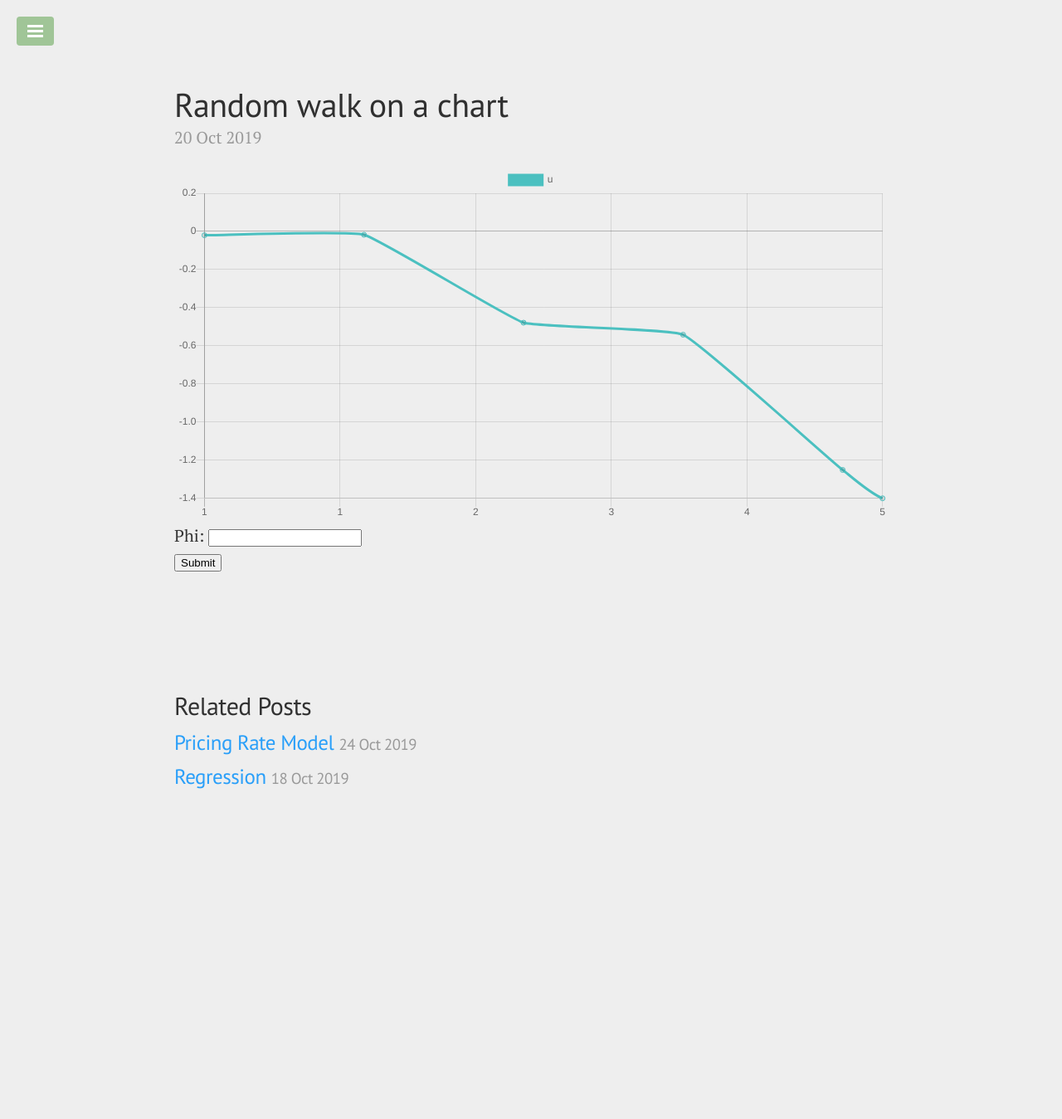
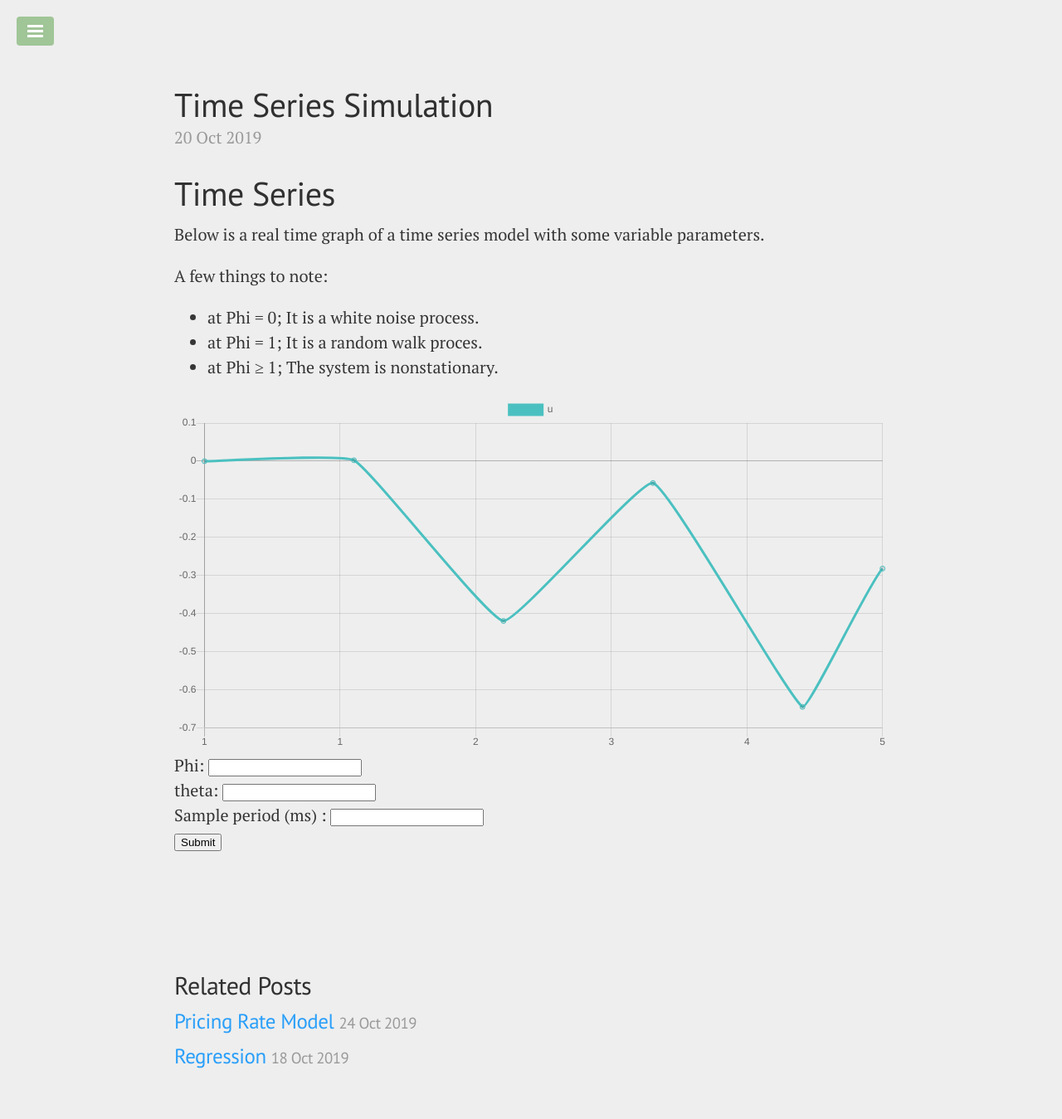
Before and after one commit to AnthonyA28/AnthonyA28.github.io, a Jekyll site: the page built from _posts/2019-10-20-charts.md, in a window 1280 px wide. Shown: the whole page at 83% size. Built offline with Jekyll 4.4.1, drawn with Linux system fonts in a browser that asks for light colours; nearby versions of some CDN libraries; before the commit the page ends 1012 px from its top, so only the background shows below that; some of the changed lines change nothing that is shown.

Commit message:
update charts

```diff
--- a/_includes/chart_random_walk.html
+++ /dev/null
@@ -1,83 +0,0 @@
-<canvas id="chart" class="chartjs" width="300" height="150"></canvas>
-
-<script src="https://cdnjs.cloudflare.com/ajax/libs/Chart.js/2.5.0/Chart.min.js"></script>
-
-<form>
-    Phi: <input type="number" id="phi_id"><br>
-    <input type="submit" value="Submit" onclick="update_phi()">
-</form>
-
-<script>
-var phi = 1;
-var dt = 1000;
-
-function update_phi() {
-    phi = document.getElementById("phi_id").value;
-}
-
-var start_time = new Date().getTime();
-
-chart = new Chart(document.getElementById("chart"),
-    {"type":"line",
-        "data":{
-        "labels":[],
-        "datasets":[{"label":"u",
-        "data":[],
-        "fill":false,
-        "borderColor":"rgb(75, 192, 192)",
-        "lineTension":0.1}]},
-        "options":{}
-    }
-);
-
-
-function addData(chart, label, data) {
-    chart.data.labels.push(label);
-    chart.data.datasets.forEach((dataset) => {
-      dataset.data.push(data);
-    });
-    chart.update();
-}
-
-function removeData(chart) {
-    chart.data.labels.shift();
-    chart.data.datasets.forEach((dataset) => {
-        dataset.data.shift();
-    });
-    chart.update();
-}
-
-
-function the_fn(last_y){
-  var next_y = last_y + phi*((Math.random() * (1 - (-1)) ) + (-1));
-  return next_y;
-}
-
-function timed_callback() {
-  var current_time = new Date();
-  let s = (current_time - start_time)/1000.0;
-//   console.log(s);
-//   console.log(chart.data.datasets[0].data);
-  let length = chart.data.datasets[0].data.length;
-
-  if( length>0 ){
-    var y_nminus1 = chart.data.datasets[0].data[length-1]
-  } else {
-    var y_nminus1 = 0;
-    addData(chart, s, y_nminus1);
-  }
-
-  let y = the_fn(y_nminus1);
-  addData(chart, s, y);
-  console.log("length: ", length, ", y: ", y, " y minus 1: ", y_nminus1 );
-
-  if(chart.data.labels.length > 100) { removeData(chart)};
-  // if( chart.data.length > 5 ) {removeData(chart);}
-  setTimeout(timed_callback, dt);
-}
-
-
-
-setTimeout(timed_callback, dt);
-
-</script>
--- a/_posts/2019-10-20-charts.md
+++ b/_posts/2019-10-20-charts.md
@@ -1,8 +1,146 @@
 ---
-title: Random walk on a chart
+title: Time Series Simulation
 layout: article_post
 section: article
-excerpt: This is what a random walk looks like
+excerpt: Graphing a time series with variable parameters.
 ---
 
-{% include chart_random_walk.html %}
+
+# Time Series
+
+Below is a real time graph of a time series model with some variable parameters.
+
+A few things to note:<br>
+* at Phi = 0; It is a white noise process.
+* at Phi = 1; It is a random walk proces.
+* at Phi ≥ 1; The system is nonstationary.
+
+
+
+
+
+<canvas id="chart" class="chartjs" width="300" height="150"></canvas>
+
+<script src="https://cdnjs.cloudflare.com/ajax/libs/Chart.js/2.5.0/Chart.min.js"></script>
+
+<form action="#" onsubmit="update_params();return false">
+    Phi: <input type="text" id="phi_id"><br>
+    theta: <input type="text" id="theta_id"><br>
+    Sample period (ms) : <input type="text" id="samplePeriod_id"><br>
+    <input type="submit">
+</form>
+
+<script>
+var phi = 0;
+var theta = 1;
+var dt = 1000;
+
+function update_params() {
+    let input = document.getElementById("phi_id").value;
+    let x = 0;
+    if( input != "") {
+      x = parseFloat(input);
+      if (isNaN(x)){
+        window.alert("Phi must be a valid number.");
+        document.getElementById("phi_id").value = "";
+        return;
+      }
+      else {
+        phi = x;
+      }
+    }
+
+    input = document.getElementById("samplePeriod_id").value;
+    if ( input != "" ) {
+      x = parseFloat(input);
+      if (isNaN(x)){
+        window.alert("Sample period must be a valid number.");
+        document.getElementById("samplePeriod_id").value = "";
+        return;
+      }
+      else {
+        dt = x;
+      }
+    }
+    input = document.getElementById("theta_id").value;
+    if( input != "") {
+      x = parseFloat(input);
+      if (isNaN(x)){
+        window.alert("theta must be a valid number.");
+        document.getElementById("theta_id").value = "";
+        return;
+      }
+      else {
+        theta = x;
+      }
+    }
+}
+
+var start_time = new Date().getTime();
+
+chart = new Chart(document.getElementById("chart"),
+    {"type":"line",
+        "data":{
+        "labels":[],
+        "datasets":[{"label":"u",
+        "data":[],
+        "fill":false,
+        "borderColor":"rgb(75, 192, 192)",
+        "lineTension":0.1}]},
+        "options":{}
+    }
+);
+
+
+function addData(chart, label, data) {
+    chart.data.labels.push(label);
+    chart.data.datasets.forEach((dataset) => {
+      dataset.data.push(data);
+    });
+    chart.update();
+}
+
+function removeData(chart) {
+    chart.data.labels.shift();
+    chart.data.datasets.forEach((dataset) => {
+        dataset.data.shift();
+    });
+    chart.update();
+}
+
+
+function the_fn(last_y){
+    console.log("phi: " + phi + ", theta: " + theta );
+    var next_y = phi*last_y + theta * ((Math.random() * (1 - (-1)) ) + (-1));
+    return next_y;
+}
+
+function timed_callback() {
+  var current_time = new Date();
+  let s = Math.floor((current_time - start_time)/1000.0);
+//   console.log(s);
+//   console.log(chart.data.datasets[0].data);
+  let length = chart.data.datasets[0].data.length;
+
+  if( length>0 ){
+    var y_nminus1 = chart.data.datasets[0].data[length-1]
+  } else {
+    var y_nminus1 = 0;
+    addData(chart, s, y_nminus1);
+  }
+
+  let y = the_fn(y_nminus1);
+  addData(chart, s, y);
+  // console.log("length: ", length, ", y: ", y, " y minus 1: ", y_nminus1 );
+
+  if(chart.data.labels.length > 50) { removeData(chart)};
+  // if( chart.data.length > 5 ) {removeData(chart);}
+  // console.log("dt: " + dt);
+  setTimeout(timed_callback, dt);
+}
+
+
+
+setTimeout(timed_callback, dt);
+
+</script>
```
